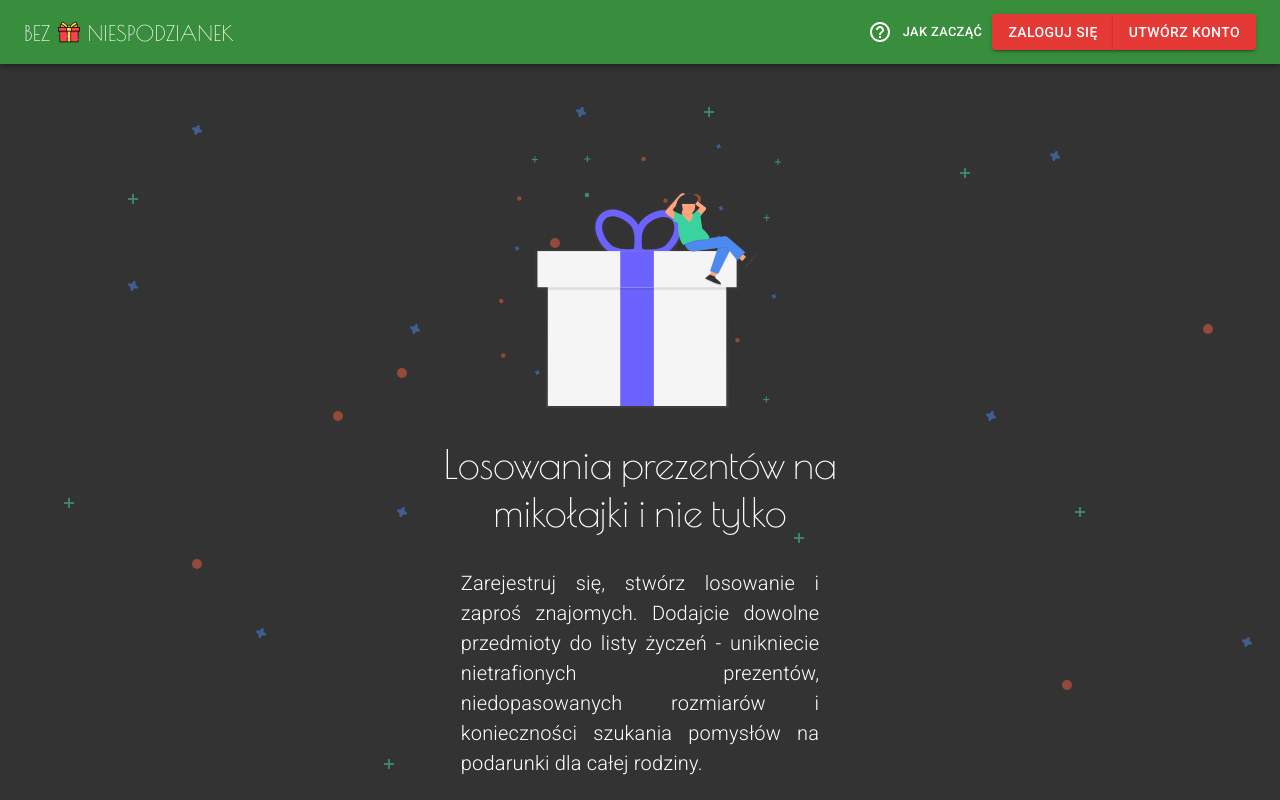
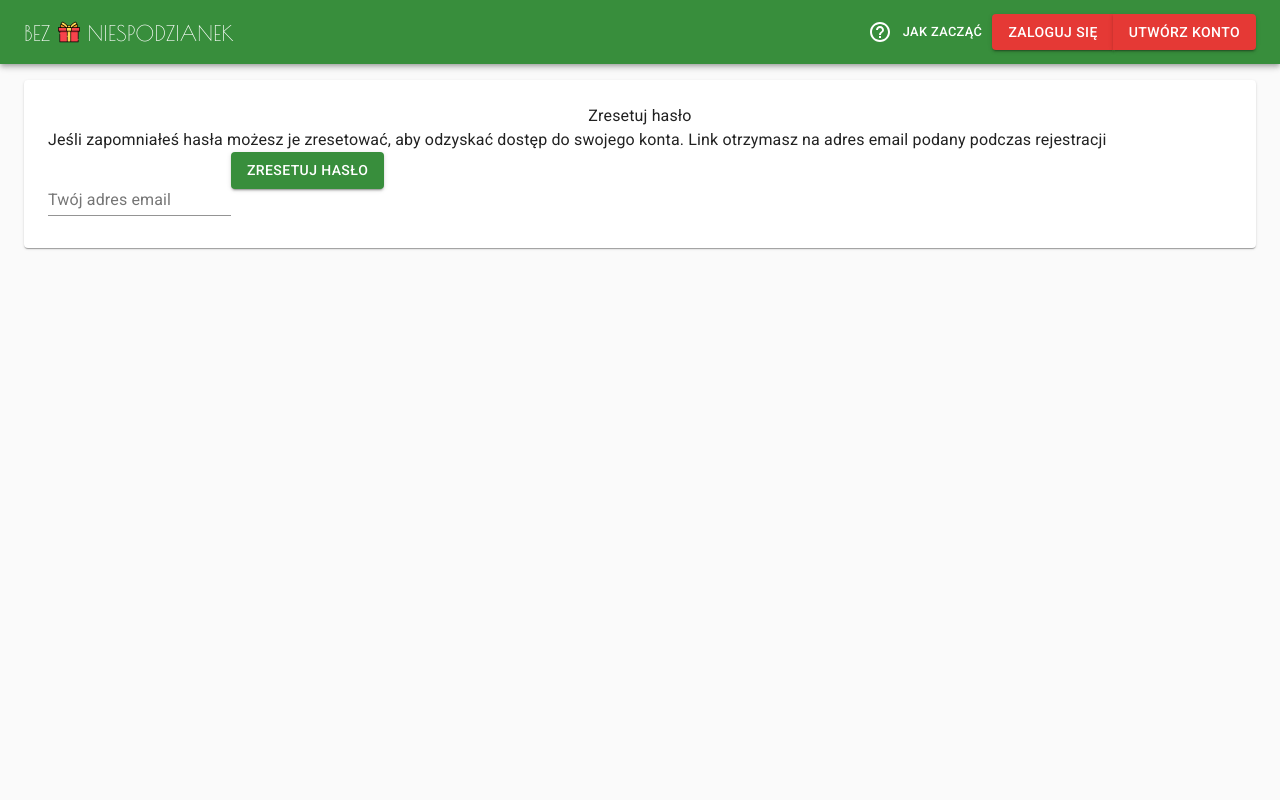
Before and after one commit to Bruinen90/gifts-front, a React (Create React App) app: page /zresetuj-haslo in a window 1280 px wide. Shown: the top 800 px of the page. Built offline with nearby package versions, Linux system fonts and the light colour scheme.

Commit message:
Basic component

```diff
--- a/package.json
+++ b/package.json
@@ -17,6 +17,7 @@
     "@types/react": "^16.9.23",
     "@types/react-dom": "^16.9.5",
     "@types/react-redux": "^7.1.7",
+    "@types/request-promise": "^4.1.46",
     "axios": "^0.19.2",
     "date-fns": "^2.11.0",
     "moment": "^2.24.0",
--- a/src/App.tsx
+++ b/src/App.tsx
@@ -20,8 +20,9 @@ import CreateWish from "./pages/CreateWish/CreateWish";
 import { Friends } from "./pages/Friends/Friends";
 import { ShoppingList } from "./pages/ShoppingList/ShoppingList";
 import { ErrorPrompt } from "./components/ErrorPrompt/ErrorPrompt";
+import { ResetPassword } from "./pages/ResetPassword/ResetPassword";
 
-axios.defaults.baseURL = "http://bez-niespodzianek.herokuapp.com";
+axios.defaults.baseURL = "http://bez-niespodzianek.herokuapp.com/";
 
 const App = () => {
     const dispatch = useDispatch();
@@ -53,6 +54,7 @@ const App = () => {
                     <Route path="/lista-zyczen" component={Wishlist} />
                     <Route path="/moi-znajomi" component={Friends} />
                     <Route path="/lista-zakupow" component={ShoppingList} />
+                    <Route path="/zresetuj-haslo" component={ResetPassword} />
                     <Route path="/" component={Home} />
                 </Switch>
                 <ErrorPrompt />
--- /dev/null
+++ b/src/pages/ResetPassword/ResetPassword.tsx
@@ -0,0 +1,44 @@
+import React from "react";
+import { useForm } from "react-hook-form";
+
+// Components
+import PageWrapper from "../../components/PageWrapper/PageWrapper";
+
+// MUI
+import { Typography, TextField, Button } from "@material-ui/core";
+
+export const ResetPassword: React.FC = () => {
+    const { handleSubmit, register, errors } = useForm();
+
+    const onSubmit = (formData: any) => {
+        console.log(formData);
+    };
+    return (
+        <PageWrapper>
+            <Typography component="h1" align="center">
+                Zresetuj hasło
+            </Typography>
+            <Typography>
+                Jeśli zapomniałeś hasła możesz je zresetować, aby odzyskać
+                dostęp do swojego konta. Link otrzymasz na adres email podany
+                podczas rejestracji
+            </Typography>
+            <form onSubmit={handleSubmit(onSubmit)}>
+                <TextField
+                    label="Twój adres email"
+                    error={errors.hasOwnProperty("email")}
+                    helperText={errors.email && "Podaj prawidłowy adres email"}
+                    margin="normal"
+                    inputRef={register({
+                        required: true,
+                        pattern: /^\w+([\.-]?\w+)*@\w+([\.-]?\w+)*(\.\w{2,3})+$/,
+                    })}
+                    name="email"
+                />
+                <Button variant="contained" color="primary" type="submit">
+                    Zresetuj hasło
+                </Button>
+            </form>
+        </PageWrapper>
+    );
+};
```
Also changed, not shown: src/pages/CreateWish/CreateWish.tsx (+34 -33 lines), 1 other file (tests, documents, lock files or other folders).
